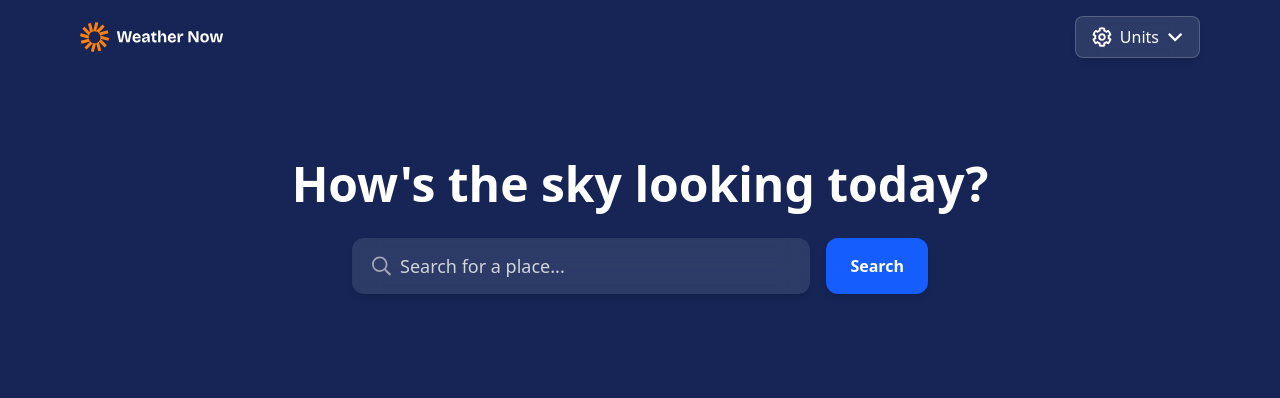
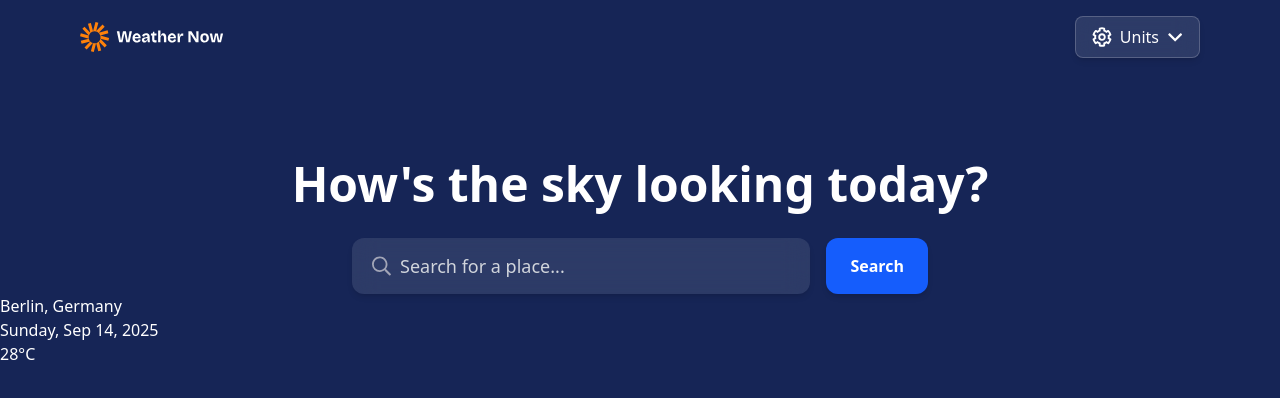
Before and after one commit to Mallikarjuna74/Weather-website, a React (Vite) app: page / in a window 1280 px wide. Shown: the top 398 px of the page. Built offline with nearby package versions, Linux system fonts and the light colour scheme.

Commit message:
Created all the components of the project

```diff
--- a/src/components/layout/Background.tsx
+++ b/src/components/layout/Background.tsx
@@ -1,5 +1,7 @@
 import Navbar from "../header/Navbar"
 import Search from "../header/Search"
+import WeatherDetails from "../weather/WeatherDetails"
+
 
 
 const Background = () => {
@@ -7,6 +9,7 @@ const Background = () => {
     <div className="background bg-blue-950 w-screen h-svh text-white">
       <Navbar/>
       <Search/>
+      <WeatherDetails/>
     </div>
   )
 }
--- a/src/components/weather/DailyForecast.tsx
+++ b/src/components/weather/DailyForecast.tsx
@@ -0,0 +1,11 @@
+
+
+const DailyForecast = () => {
+  return (
+    <div>
+
+    </div>
+  )
+}
+
+export default DailyForecast
--- a/src/components/weather/DailyForecastItem.tsx
+++ b/src/components/weather/DailyForecastItem.tsx
@@ -0,0 +1,11 @@
+
+
+const DailyForecastItem = () => {
+  return (
+    <div>
+
+    </div>
+  )
+}
+
+export default DailyForecastItem
--- a/src/components/weather/HourlyForecast.tsx
+++ b/src/components/weather/HourlyForecast.tsx
@@ -0,0 +1,11 @@
+
+
+const HourlyForecast = () => {
+  return (
+    <div>
+
+    </div>
+  )
+}
+
+export default HourlyForecast
--- a/src/components/weather/HourlyForecastItem.tsx
+++ b/src/components/weather/HourlyForecastItem.tsx
@@ -0,0 +1,10 @@
+
+const HourlyForecastItem = () => {
+  return (
+    <div>
+
+    </div>
+  )
+}
+
+export default HourlyForecastItem
--- a/src/components/weather/WeatherCard.tsx
+++ b/src/components/weather/WeatherCard.tsx
@@ -0,0 +1,13 @@
+import WeatherDetails from "./WeatherDetails"
+
+const WeatherCard = () => {
+  return (
+    <div className="weather-card relative flex justify-center items-center gap-6 mt-20 px-4 w-full max-w-xl h-96 bg-amber-200 backdrop-blur-md rounded-3xl overflow-hidden shadow-xl">
+        <img src="src/assets/images/bg-today-small.svg" alt="Background"
+        className="absolute w-full h-full z-50 object-cover"/>
+        <WeatherDetails/>
+    </div>
+  )
+}
+
+export default WeatherCard
--- a/src/components/weather/WeatherDetails.tsx
+++ b/src/components/weather/WeatherDetails.tsx
@@ -0,0 +1,25 @@
+
+
+const WeatherDetails = () => {
+  return (
+    <div>
+      <div>
+            <h2>
+                Berlin, Germany
+            </h2>
+        </div>
+        <div>
+            <h3>
+                Sunday, Sep 14, 2025
+            </h3>
+        </div>
+        <div>
+            <h1>
+                28°C
+            </h1>
+        </div>
+    </div>
+  )
+}
+
+export default WeatherDetails
```
